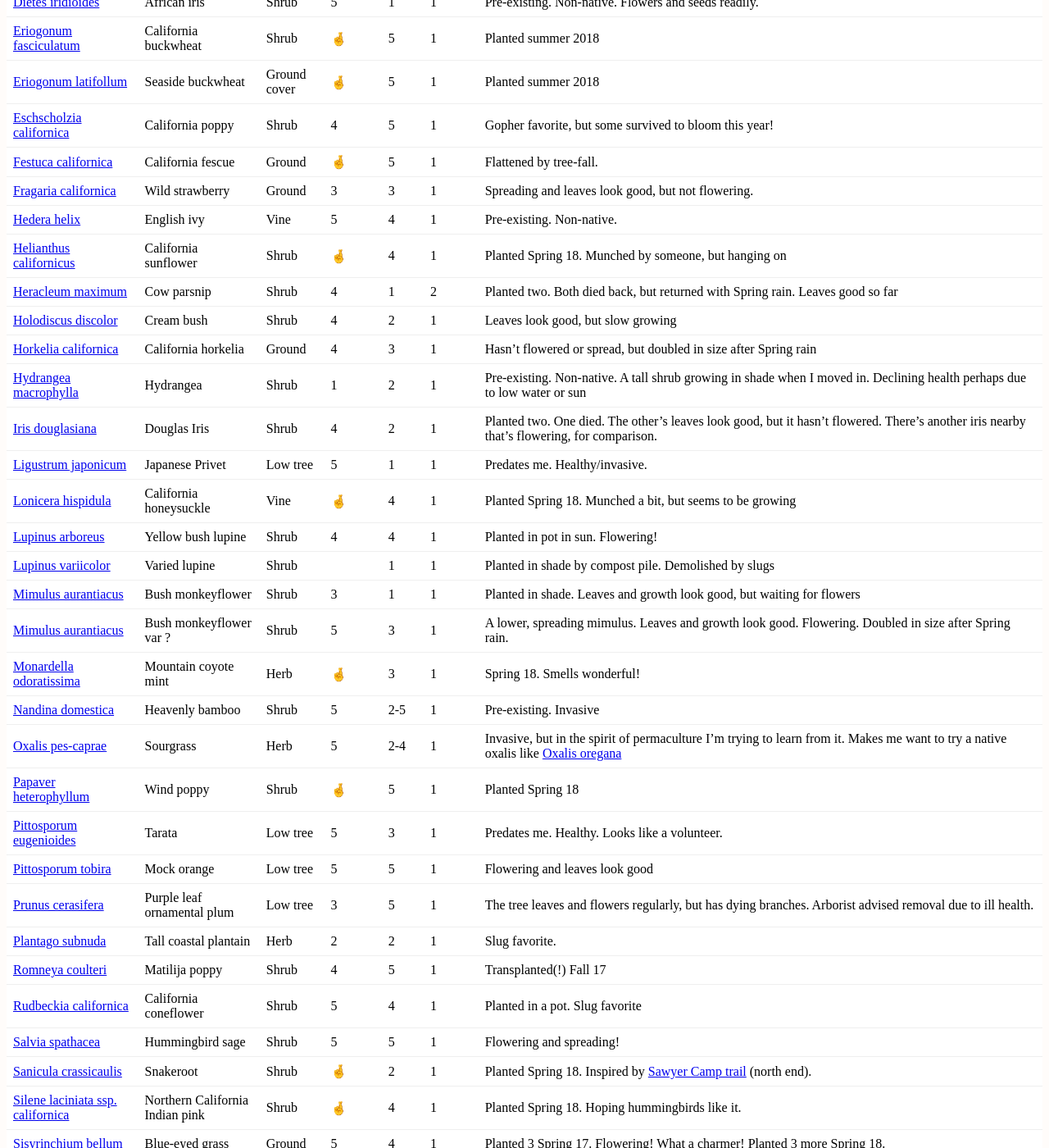
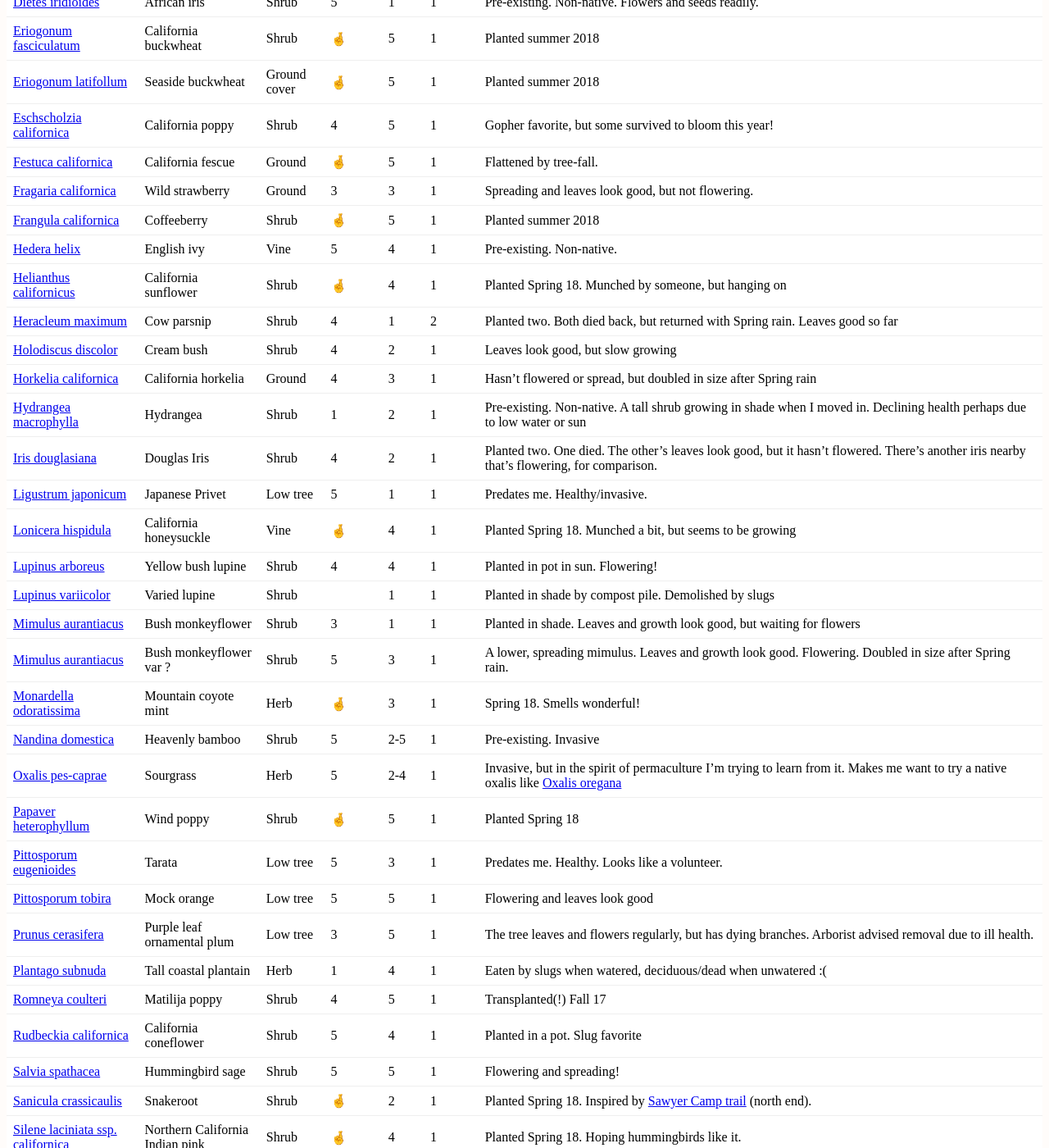
Before and after one commit to erikeldridge/erikeldridge.github.com, a Jekyll site: the page built from _posts/2018-05-22-coastal-sage-scrub-permaculture.md, in a window 1280 px wide and 1400 px high, scrolled down 1372 px. Shown: the whole window at 82% size. Built offline with Jekyll 4.4.1, drawn with Linux system fonts in a browser that asks for light colours; nearby versions of some CDN libraries.

Commit message:
Update from Forestry.io - Updated 2018-05-22-coastal-sage-scrub-permaculture.md

```diff
--- a/_posts/2018-05-22-coastal-sage-scrub-permaculture.md
+++ b/_posts/2018-05-22-coastal-sage-scrub-permaculture.md
@@ -47,6 +47,7 @@ Here are the plants I've tried:
 |[Eschscholzia californica](https://www.inaturalist.org/taxa/48225-Eschscholzia-californica)| California poppy | Shrub | 4 | 5 | 1 | Gopher favorite, but some survived to bloom this year! |
 | [Festuca californica](https://www.inaturalist.org/taxa/57169-Festuca-californica)  | California fescue | Ground | 🤞 | 5 | 1 | Flattened by tree-fall. |
 | [Fragaria californica](https://www.inaturalist.org/taxa/61095-Fragaria-vesca-californica) | Wild strawberry | Ground | 3 | 3 | 1 | Spreading and leaves look good, but not flowering. |
+| [Frangula californica](https://www.inaturalist.org/taxa/53423-Frangula-californica) | Coffeeberry | Shrub | 🤞  | 5 | 1 | Planted summer 2018 |
 | [Hedera helix](https://www.inaturalist.org/taxa/55882-Hedera-helix) | English ivy | Vine | 5 | 4 | 1 | Pre-existing. Non-native. |
 | [Helianthus californicus](https://www.inaturalist.org/taxa/56954-Helianthus-californicus) | California sunflower | Shrub | 🤞 | 4 | 1 | Planted Spring 18. Munched by someone, but hanging on |
 | [Heracleum maximum](https://www.inaturalist.org/taxa/53094-Heracleum-maximum) | Cow parsnip | Shrub | 4 | 1 | 2 | Planted two. Both died back, but returned with Spring rain. Leaves good so far |
@@ -67,7 +68,7 @@ Here are the plants I've tried:
 | [Pittosporum eugenioides](https://www.inaturalist.org/taxa/200847-Pittosporum-eugenioides) | Tarata | Low tree | 5 | 3 | 1 | Predates me. Healthy. Looks like a volunteer. |
 | [Pittosporum tobira](https://www.inaturalist.org/taxa/78592-Pittosporum-tobira) | Mock orange | Low tree | 5 | 5 | 1 | Flowering and leaves look good |
 | [Prunus cerasifera](https://www.inaturalist.org/taxa/55837-Prunus-cerasifera) | Purple leaf ornamental plum | Low tree | 3 | 5 | 1 |The tree leaves and flowers regularly, but has dying branches. Arborist advised removal due to ill health. |
-| [Plantago subnuda](https://www.inaturalist.org/taxa/60223-Plantago-subnuda) | Tall coastal plantain | Herb | 2 | 2 | 1 | Slug favorite. |
+| [Plantago subnuda](https://www.inaturalist.org/taxa/60223-Plantago-subnuda) | Tall coastal plantain | Herb | 1 | 4 | 1 | Eaten by slugs when watered, deciduous/dead when unwatered :( |
 | [Romneya coulteri](https://www.inaturalist.org/taxa/61946-Romneya-coulteri) | Matilija poppy | Shrub | 4 | 5 | 1 | Transplanted(!) Fall 17 |
 | [Rudbeckia californica](https://www.inaturalist.org/taxa/78896-Rudbeckia-californica) | California coneflower | Shrub | 5 | 4 | 1 | Planted in a pot. Slug favorite |
 |[Salvia spathacea](https://www.inaturalist.org/taxa/64133-Salvia-spathacea)| Hummingbird sage | Shrub | 5 | 5 | 1 | Flowering and spreading! |
```
